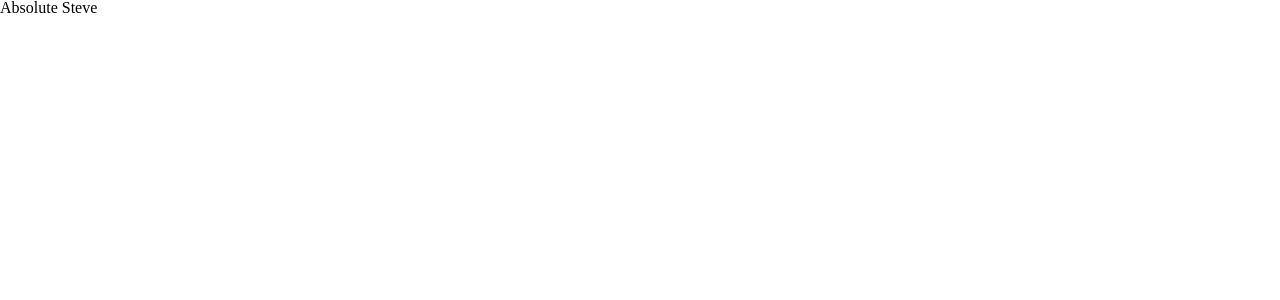
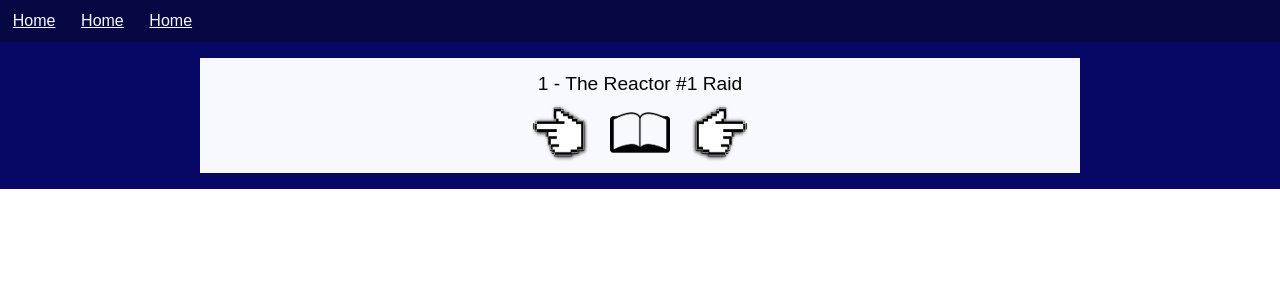
Before and after one commit to perfectsimulation/ffvii, a React (Create React App) app: page / in a window 1280 px wide. Shown: the top 300 px of the page. Built offline with nearby package versions, Linux system fonts and the light colour scheme.

Commit message:
Create home page

```diff
--- a/src/App.css
+++ b/src/App.css
@@ -43,5 +43,7 @@ table {
 }
 
 * {
-  box-sizing: border-box;
+	box-sizing: border-box;
+	font-size: 62.5%;
+	font-family: Arial, Helvetica, sans-serif;
 }
--- a/src/App.js
+++ b/src/App.js
@@ -1,11 +1,13 @@
 import React, { Component, Fragment } from 'react';
 import './App.css';
+
+import Home from './home';
 
 class App extends Component {
   render() {
     return (
       <Fragment>
-        Absolute Steve
+        <Home />
       </Fragment>
     );
   }
--- /dev/null
+++ b/src/chapter-navigation-bar.jsx
@@ -0,0 +1,48 @@
+import React, { Component, Fragment } from 'react';
+import styled from 'styled-components';
+
+import Pointer from './point.png';
+import Book from './table-of-contents-icon.png';
+
+const ChapterNavBarContainer = styled.div`
+  display: flex;
+  flex-flow: row nowrap;
+  width: 100%;
+  justify-content: center;
+`;
+
+const BackPointerContainer = styled.img`
+  padding: 0.7rem;
+  transform: rotate(90deg) scaleY(-1);
+  height: 5rem;
+  width: 5rem;
+`;
+
+const TableOfContentsIconContainer = styled.img`
+  padding: 0.6rem;
+  height: 5rem;
+  width: 5rem;
+`;
+
+const ForwardPointerContainer = styled.img`
+  padding: 0.7rem;
+  transform: rotate(90deg);
+  height: 5rem;
+  width: 5rem;
+`;
+
+class ChapterNavBar extends Component {
+  render() {
+    return (
+      <Fragment>
+        <ChapterNavBarContainer>
+          <BackPointerContainer src={Pointer} alt="Previous chapter"/>
+          <TableOfContentsIconContainer src={Book} alt="Table of contents"/>
+          <ForwardPointerContainer src={Pointer} alt="Next chapter"/>
+        </ChapterNavBarContainer>
+      </Fragment>
+    );
+  }
+}
+
+export default ChapterNavBar;
--- /dev/null
+++ b/src/home.jsx
@@ -0,0 +1,44 @@
+import React, { Component, Fragment } from 'react';
+import styled from 'styled-components';
+
+import NavBar from './navigation-bar';
+import ChapterNavBar from './chapter-navigation-bar';
+
+const HomeContainer = styled.div`
+  font-family: Arial, Helvetica, sans-serif;
+  padding: 1rem;
+  display: flex;
+  justify-content: center;
+  align-items: center;
+  text-align: center;
+  background: #070766;
+`;
+
+const HomeContent = styled.div`
+  max-width: 55rem;
+  width: 55rem;
+  background: ghostwhite;
+`;
+
+const ChapterTitle = styled.p`
+  padding-top: 1rem;
+  font-size: 1.2rem;
+`;
+
+class Home extends Component {
+  render() {
+    return (
+      <Fragment>
+        <NavBar />
+        <HomeContainer>
+          <HomeContent>
+            <ChapterTitle>1 - The Reactor #1 Raid</ChapterTitle>
+            <ChapterNavBar />
+          </HomeContent>
+        </HomeContainer>
+      </Fragment>
+    );
+  }
+}
+
+export default Home;
--- /dev/null
+++ b/src/navigation-bar.jsx
@@ -0,0 +1,31 @@
+import React, { Component, Fragment } from 'react';
+import styled from 'styled-components';
+
+const NavBarContainer = styled.div`
+  display: flex;
+  flex-flow: row nowrap;
+  background: #070744;
+`;
+
+const NavBarLink = styled.a`
+  padding: 0.8rem;
+  font-size: 1rem;
+  color: ghostwhite;
+  font-family: Arial, Helvetica, sans-serif;
+`;
+
+class NavBar extends Component {
+  render() {
+    return (
+      <Fragment>
+        <NavBarContainer>
+          <NavBarLink href="/">Home</NavBarLink>
+          <NavBarLink href="/">Home</NavBarLink>
+          <NavBarLink href="/">Home</NavBarLink>
+        </NavBarContainer>
+      </Fragment>
+    );
+  }
+}
+
+export default NavBar;
```
Also changed, not shown: src/point.png (added), src/table-of-contents-icon.png (added).
